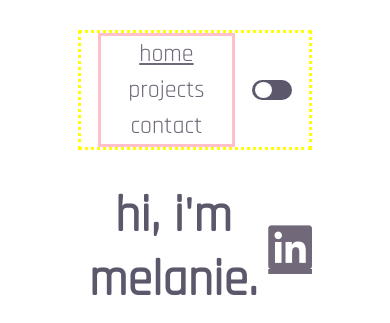
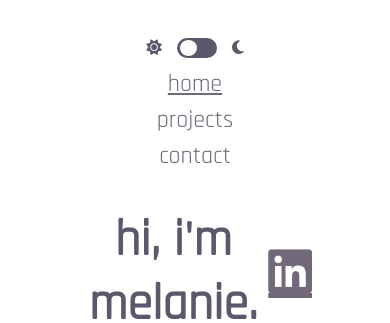
Before and after one commit to melaniehendricks/paradoxclub_pages, a website: page index.html in a window 390 px wide. Shown: the top 323 px of the page. Drawn offline with Linux system fonts and the light colour scheme.

Commit message:
added light/dark mode icons

```diff
--- a/darkmode.js
+++ b/darkmode.js
@@ -1,14 +1,17 @@
 export function toggleMode() {
   let toggle = document.getElementById("checkbox");
 
-  // get HTML head element
+  // access HTML head element
   let head = document.head;
   // create darkmode css link element + add attributes
   let darkLink = document.createElement("link");
   darkLink.rel = "stylesheet";
   darkLink.href = "darkmode.css";
 
+  // access slider
   let slider = document.querySelector(".slider");
+
+  // listen for end of transition, then change mode
   slider.addEventListener("transitionend", () => {
     if (toggle.checked == true) {
       head.appendChild(darkLink);
--- a/index.css
+++ b/index.css
@@ -8,14 +8,14 @@
     display: flex;
     /* defines alignment along main axis */
     justify-content: space-evenly;
-    border: 3px dotted yellow;
+    /* border: 3px dotted yellow; */
     align-items: center; /* justify-content but for cross axis */
 }
 
 
 #myNav {
     text-align: center; /* centers content in div */
-    border: 3px solid pink;
+    /* border: 3px solid pink; */
 }
 
 #myNav a {
@@ -53,16 +53,26 @@
     Darkmode Toggle
 ~~~~~~~~~~~~~~~~~~~~ */
 
-.toggle {
+.toggle-and-icons {
     /* border: 3px solid green; */
+    display: flex;
+    align-items: center;
+    font-size: 0.875em;
+}
+
+.fa-sun .fa-moon {
+
 }
 
 /* box around slider */
 .switch {
+    /* border: 3px solid green; */
     position: relative;
     display: inline-block;
     width: 55px;
     height: 27px; /* original 34 */
+    margin-left: 15px;
+    margin-right: 15px;
 }
 
 /* hide default HTML checkbox */
@@ -81,7 +91,6 @@
     right: 0;
     bottom: 0;
     background-color: #5d576b;
-    /* -webkit-transition: .4s; */
     transition: .4s;
 }
 
@@ -93,7 +102,6 @@
     left: 3px;
     bottom: 3px;
     background-color: white;
-    /* -webkit-transition: .4s; */
     transition: .4s;
 }
 
@@ -101,13 +109,8 @@ input:checked + .slider {
     background-color: #bfb6bb;
 }
 
-input:focus + .slider {
-    /* box-shadow: 0 0 1px #2196F3; */
-}
 
 input:checked + .slider:before {
-    /* -webkit-transform: translateX(29px); slide right */
-    /* -ms-transform: translateX(29px); slide back left */
     transform: translateX(27px);
 }
 
@@ -431,6 +434,17 @@ activities text overlay, contact balloon text overlay
 projects container, project tiles
 */
 @media (max-width: 1091px) {
+    .navToggle {
+        display: flex;
+        flex-direction: column-reverse;
+    }
+
+    .toggle-and-icons {
+        margin-top: 8px;
+        margin-bottom: 8px;
+        font-size: 0.625em;
+    }
+
     .projects {
         display: flex;
         flex-direction: column;
@@ -475,8 +489,6 @@ projects container, project tiles
         left: 0;
         right: 0;
         bottom: 0;
-        /* background-color: #ccc; */
-        /* -webkit-transition: .4s; */
         transition: .4s;
     }
 
@@ -487,24 +499,10 @@ projects container, project tiles
         width: 17px;
         left: 3px;
         bottom: 2px;
-        /* background-color: white; */
-        /* -webkit-transition: .4s; */
         transition: .4s;
     }
 
-    input:checked+.slider {
-        /* background-color: #2196F3; */
-    }
-
-    input:focus+.slider {
-        /* box-shadow: 0 0 1px #2196F3; */
-    }
-
     input:checked+.slider:before {
-        /* -webkit-transform: translateX(20px); */
-        /*slide right */
-        /* -ms-transform: translateX(20px); */
-        /* slide back left */
         transform: translateX(17px);
     }
 }
--- a/index.html
+++ b/index.html
@@ -27,11 +27,13 @@
         <!-- end nav bar -->
 
         <!-- toggle -->
-        <div class="toggle">
+        <div class="toggle-and-icons">
+          <i class="fa-solid fa-sun"></i>
           <label class="switch">
             <input type="checkbox" id="checkbox" />
             <span class="slider round"></span>
           </label>
+          <i class="fa-solid fa-moon"></i>
         </div>
 
         <script type="module">
```
